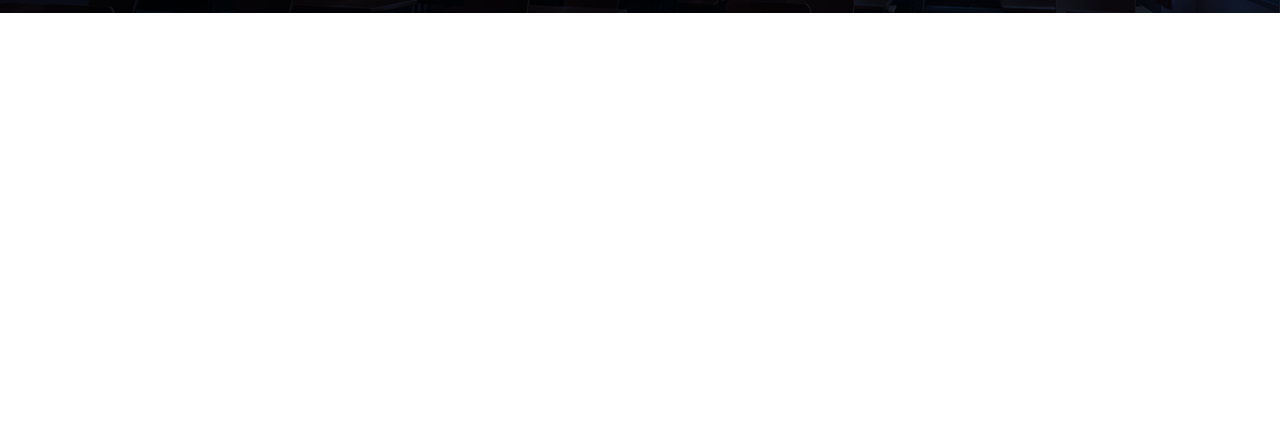
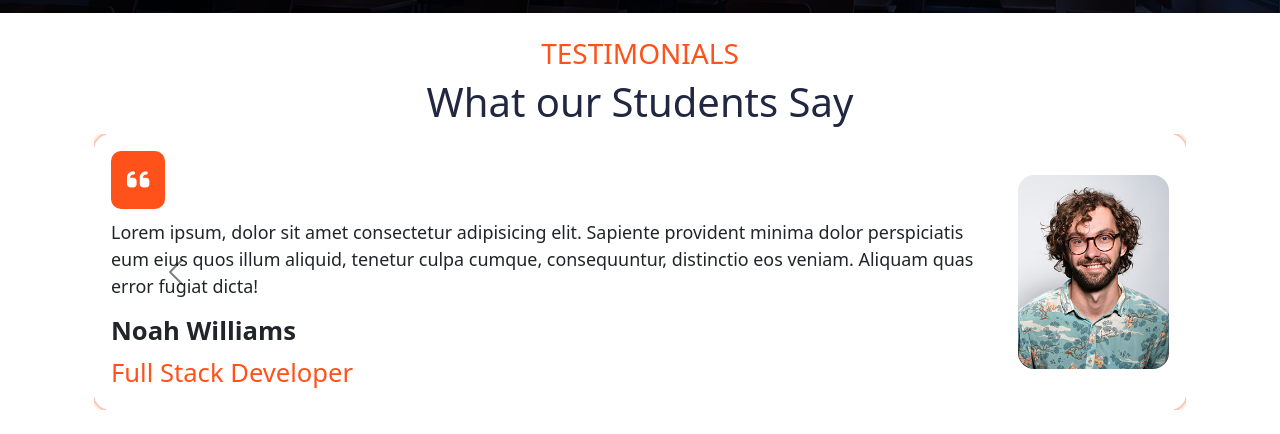
Before and after one commit to prasannak1212/HTML-CSS-Projects, a plain HTML site: page Capstone - CSS Project/index.html in a window 1280 px wide. Shown: the part 2968-3402 px from the top of the page. Before the commit the page ends 2981 px from the top, so only its background shows below. Drawn offline with nearby package versions, Linux system fonts and the light colour scheme.

Commit message:
Modifying form

```diff
--- a/Capstone - CSS Project/css/index.css
+++ b/Capstone - CSS Project/css/index.css
@@ -309,6 +309,65 @@ em {
     font-weight: 600;
 }
 
+.testimonial-card {
+    display: flex;
+    align-items: center;
+    justify-content: space-between;
+    border: 1px solid white;
+    border-radius: 1rem;
+    box-shadow: 0px 0px 5px var(--primary-color);
+    gap: 1rem;
+    padding: 1rem;
+}
+
+.testimonial-card .image-container {
+    width: 30%;
+    border-radius: 1rem;
+    overflow: hidden;
+}
+
+.testimonial-card .image-container img {
+    height: 100%;
+    width: 100%;
+    object-fit: cover;
+}
+
+.testimonial-card i {
+    background-color: var(--primary-color);
+    color: var(--bg-color);
+    padding: 1rem;
+    border-radius: 0.625rem;
+    font-size: 2vw;
+    margin-bottom: 0.625rem;
+}
+
+.testimonial-card h4 {
+    font-size: 2vw;
+    font-weight: 600;
+}
+
+.testimonial-card p {
+    font-size: 1.4vw;
+}
+
+.testimonial-card span {
+    font-size: 2vw;
+    color: var(--primary-color);
+}
+
+.carousel-control-prev {
+    left: -10%;
+}
+
+.carousel-control-next {
+    right: -10%;
+}
+
+.carousel-control-prev-icon,
+.carousel-control-next-icon {
+    filter: invert(1);
+}
+
 
 @keyframes slideIn {
     from {
--- a/Capstone - CSS Project/index.html
+++ b/Capstone - CSS Project/index.html
@@ -204,7 +204,66 @@
         </section>
     </div>
 
-    <section id="testimonial" calass="testimonial"></section>
+    <div class="container p-4">
+        <section id="testimonial" calass="row testimonial">
+            <div class="col-12">
+                <div class="section-heading">
+                    <h3>TESTIMONIALS</h3>
+                    <h1>What our Students Say</h1>
+                </div>
+                <div id="testimonial-carousel" class="carousel slide">
+                    <div class="carousel-inner">
+                      <div class="carousel-item active">
+                        <div class="testimonial-card">
+                            <div class="content">
+                                <i class="fa-solid fa-quote-left"></i>
+                                <p>Lorem ipsum, dolor sit amet consectetur adipisicing elit. Sapiente provident minima dolor perspiciatis eum eius quos illum aliquid, tenetur culpa cumque, consequuntur, distinctio eos veniam. Aliquam quas error fugiat dicta!</p>
+                                <h4>Noah Williams</h4>
+                                <span class="subtitle">Full Stack Developer</span>
+                            </div>
+                            <div class="image-container">
+                                <img src="assets/images/testimonials-01.jpg" alt="Student Image 1">
+                            </div>
+                        </div>
+                      </div>
+                      <div class="carousel-item">
+                        <div class="testimonial-card">
+                            <div class="content">
+                                <i class="fa-solid fa-quote-left"></i>
+                                <p>Lorem ipsum, dolor sit amet consectetur adipisicing elit. Sapiente provident minima dolor perspiciatis eum eius quos illum aliquid, tenetur culpa cumque, consequuntur, distinctio eos veniam. Aliquam quas error fugiat dicta!</p>
+                                <h4>Isabella Hernandez</h4>
+                                <span class="subtitle">Web Developement Student</span>
+                            </div>
+                            <div class="image-container">
+                                <img src="assets/images/testimonials-02.png" alt="Student Image 1">
+                            </div>
+                        </div>
+                      </div>
+                      <div class="carousel-item">
+                        <div class="testimonial-card">
+                            <div class="content">
+                                <i class="fa-solid fa-quote-left"></i>
+                                <p>Lorem ipsum, dolor sit amet consectetur adipisicing elit. Sapiente provident minima dolor perspiciatis eum eius quos illum aliquid, tenetur culpa cumque, consequuntur, distinctio eos veniam. Aliquam quas error fugiat dicta!</p>
+                                <h4>Sophia Anderson</h4>
+                                <span class="subtitle">Data Science Enthusiast</span>
+                            </div>
+                            <div class="image-container">
+                                <img src="assets/images/testimonials-03.jpg" alt="Student Image 1">
+                            </div>
+                        </div>
+                      </div>
+                    </div>
+                    <button class="carousel-control-prev" type="button" data-bs-target="#testimonial-carousel" data-bs-slide="prev">
+                        <span class="carousel-control-prev-icon" aria-hidden="true"></span>
+                        <span class="visually-hidden">Previous</span>
+                    </button>
+                    <button class="carousel-control-next" type="button" data-bs-target="#testimonial-carousel" data-bs-slide="next">
+                        <span class="carousel-control-next-icon" aria-hidden="true"></span>
+                        <span class="visually-hidden">Next</span>
+                    </button>
+                </div>
+        </section>
+    </div>
 
     <section id="contact" class="contact"></section>
 
```
